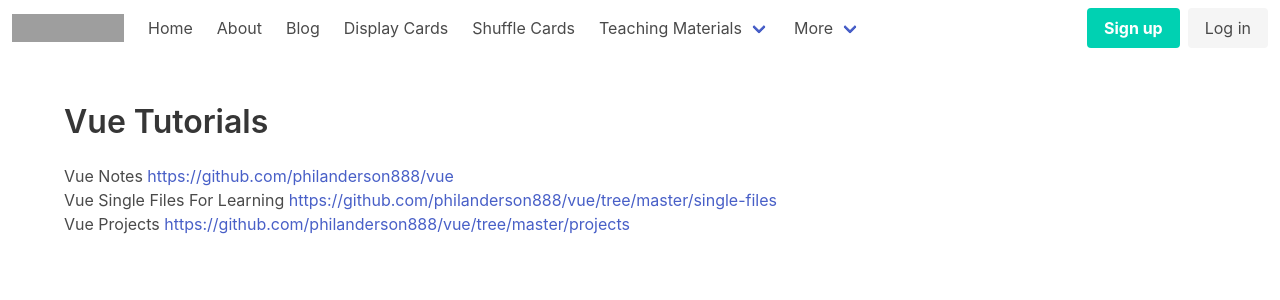
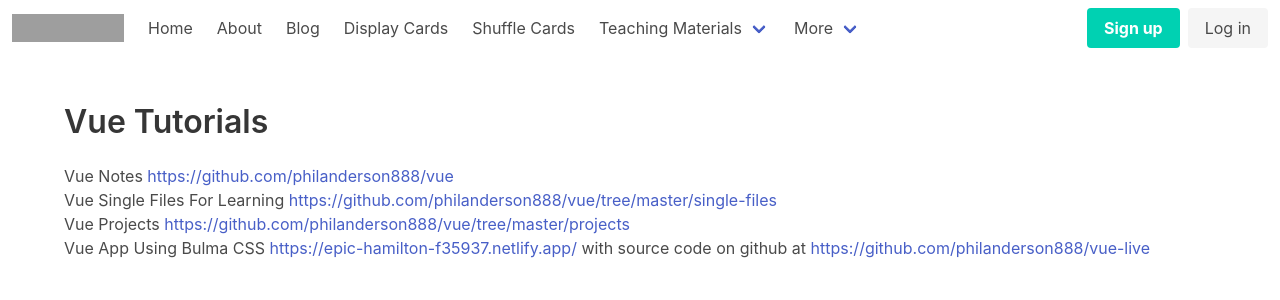
Before and after one commit to philanderson888/vue-live, a Vue app: page /vuetutorials in a window 1280 px wide. Shown: the top 300 px of the page. Built offline with nearby package versions, Linux system fonts and the light colour scheme; grey boxes are pictures that could not be loaded; the HTML template or start-up script is replaced by a standard one.

Commit message:
update link to bulma css on vuejs

```diff
--- a/src/views/VueTutorials.vue
+++ b/src/views/VueTutorials.vue
@@ -7,6 +7,7 @@
           <li>Vue Notes <a href="https://github.com/philanderson888/vue">https://github.com/philanderson888/vue</a></li>
           <li>Vue Single Files For Learning <a href="https://github.com/philanderson888/vue/tree/master/single-files">https://github.com/philanderson888/vue/tree/master/single-files</a></li>
           <li>Vue Projects <a href="https://github.com/philanderson888/vue/tree/master/projects">https://github.com/philanderson888/vue/tree/master/projects</a></li>
+          <li>Vue App Using Bulma CSS <a href="https://epic-hamilton-f35937.netlify.app">https://epic-hamilton-f35937.netlify.app/</a> with source code on github at <a href="https://github.com/philanderson888/vue-live/tree/master/src/views">https://github.com/philanderson888/vue-live</a></li>
         </ul>
       </div>
     </section>
```
